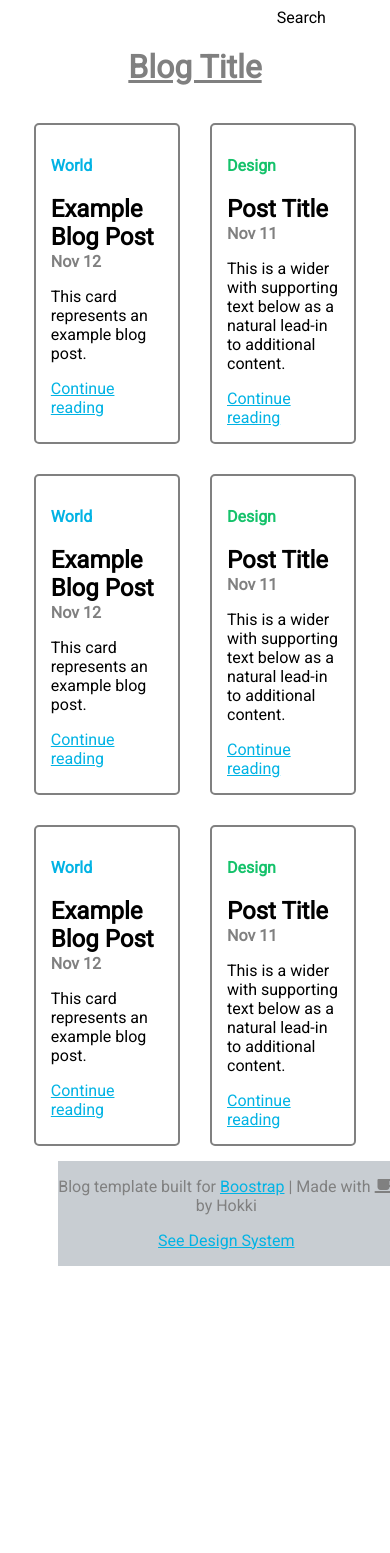
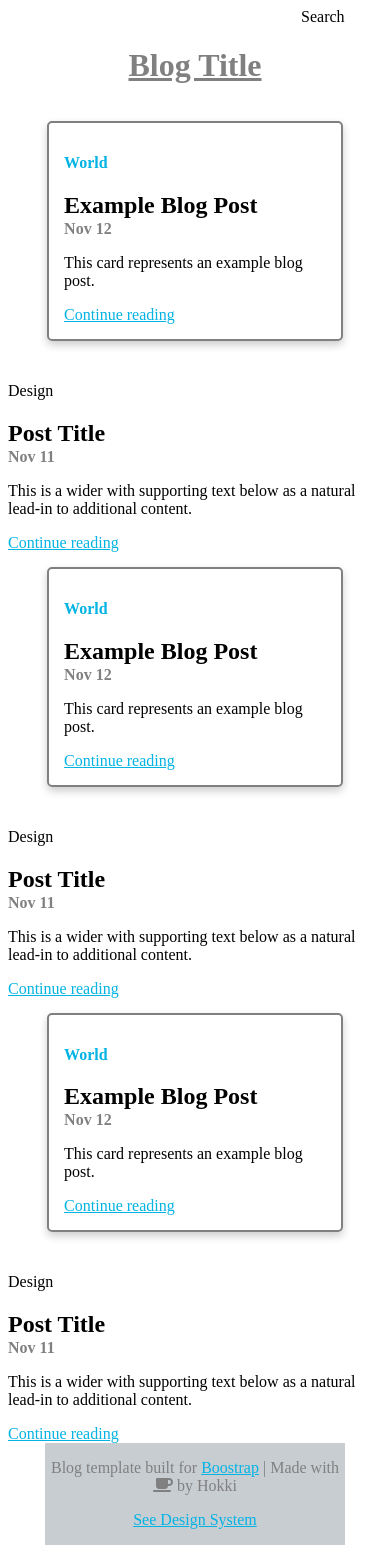
Before and after one commit to hokkichan/udacity-front-end-nanodegree, a plain HTML site: page personal-blog/site.html in a window 390 px wide. Before the commit the page ends 1274 px from the top, so only its background shows below. Drawn offline with Linux system fonts and the light colour scheme.

Commit message:
Refactor site.css
Refactor: Break down site.css into three separate css files with import structure

```diff
--- /dev/null
+++ b/personal-blog/css/font.css
@@ -0,0 +1 @@
+font-family: 'Roboto', sans-serif;
--- /dev/null
+++ b/personal-blog/css/site-footer.css
@@ -0,0 +1,10 @@
+footer {
+  text-align: center;
+  color: grey;
+}
+
+.footer-container {
+  display: inline-block;
+  background-color: #C8CDD2;
+  width: 80%;
+}
--- /dev/null
+++ b/personal-blog/css/site-nav-bar.css
@@ -0,0 +1,14 @@
+nav {
+  width: 90%;
+  text-align: right;
+}
+
+#search {
+  text-decoration: none;
+  margin-right: 5%;
+}
+
+#subscribe {
+  margin-left: 15%;
+  text-align: left;
+}
--- a/personal-blog/css/site.css
+++ b/personal-blog/css/site.css
@@ -1,39 +1,13 @@
-* {
-  font-family: 'Roboto', sans-serif;
-}
-
-nav {
-  width: 85%;
-  text-align: right;
-}
-
-.container {
-  display: flex;
-  justify-content: center;
-}
-
-.container-card {
-  border: 2px solid grey;
-  width: 30%;
-  margin: 15px;
-  padding: 15px;
-  border-radius: 5px;
-}
-
-.container-wider-card {
-  border: 2px solid grey;
-  width: 30%;
-  margin: 15px;
-  padding: 15px;
-  border-radius: 5px;
-}
+@import "font.css";
+@import "site-nav-bar.css";
+@import "site-footer.css";
 
 .container > .container-card> .world {
   color: #02B3E4;
   font-weight: bold;
 }
 
-.container > .container-wider-card> .design {
+.container > .container-card> .design {
   color: #15C26B;
   font-weight: bold;
 }
@@ -59,25 +33,50 @@ h2 {
   margin-bottom: -15px;
 }
 
-.container-card:hover, .container-wider-card:hover {
+.container-card:hover {
   transform: scale(1.03);
   transition-delay: 0.5s;
   transition: transform 0.2s;
   border: 3px solid grey;
+  box-shadow: 0 8px 16px 0 rgba(0,0,0,0.2);
 }
 
 a {
   color: #02B3E4;
 }
 
-footer {
-  text-align: center;
-  color: grey;
+@media(min-width: 901px) {
+  .container {
+  display: flex;
+  justify-content: center;
+  flex-direction: row;
+  }
+
+  .container-card {
+  border: 2px solid grey;
+  width: 30%;
+  margin: 15px 15px 25px 15px;
+  padding: 15px;
+  border-radius: 5px;
+  box-shadow: 0 4px 8px 0 rgba(0,0,0,0.2);
+  }
 }
 
-.footer-container {
-  display: inline-block;
-  background-color: #C8CDD2;
-  width: 90%;
-  margin-left: 50px;
+@media(max-width: 900px) {
+  .container {
+  display: flex;
+  flex-direction: column;
+  }
+
+  .container-card {
+  border: 2px solid grey;
+  width: 70%;
+  margin-top: 15px;
+  margin-bottom: 25px;
+  margin-left: auto;
+  margin-right: auto;
+  padding: 15px;
+  border-radius: 5px;
+  box-shadow: 0 4px 8px 0 rgba(0,0,0,0.2);
+  }
 }
```
